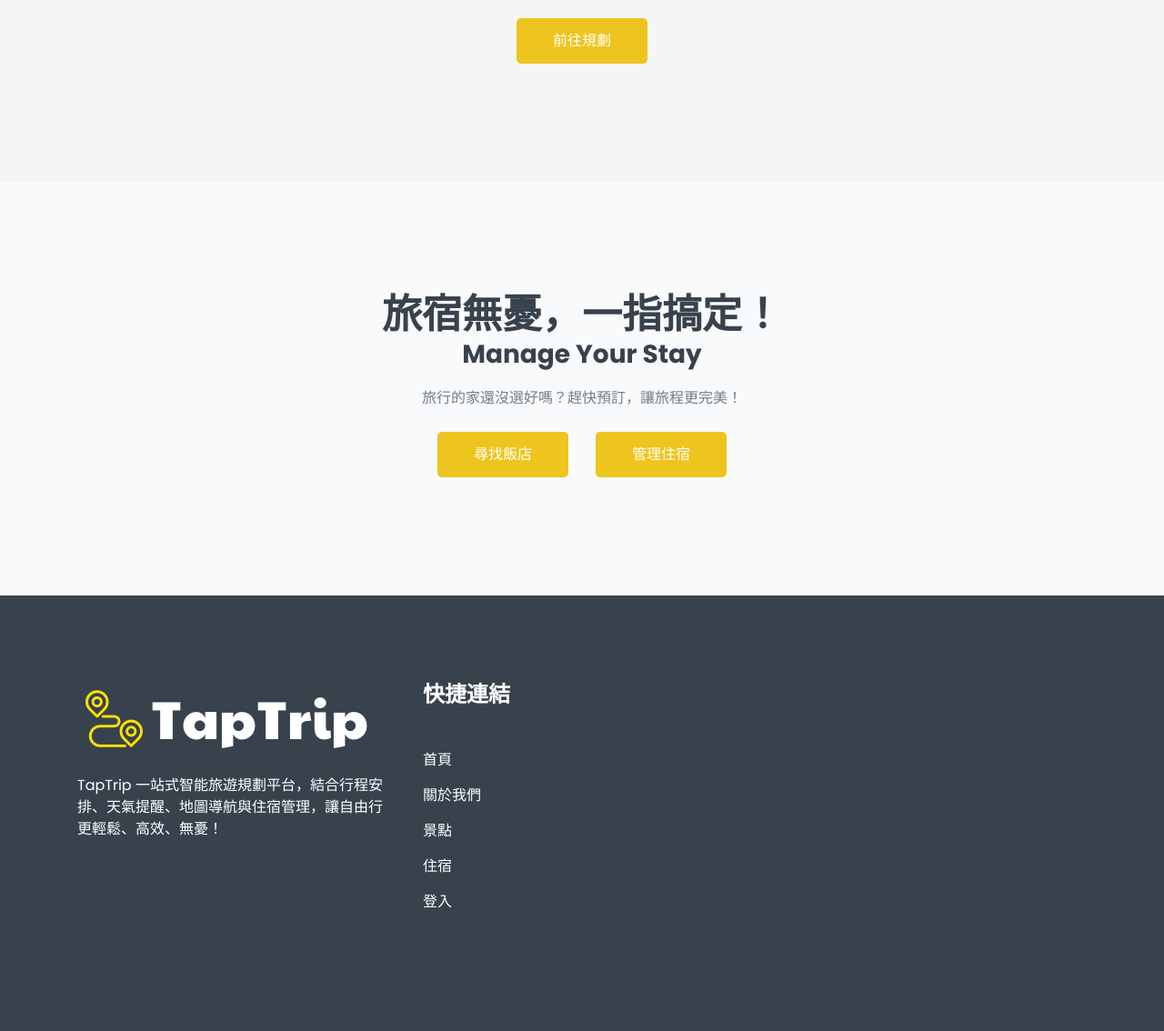
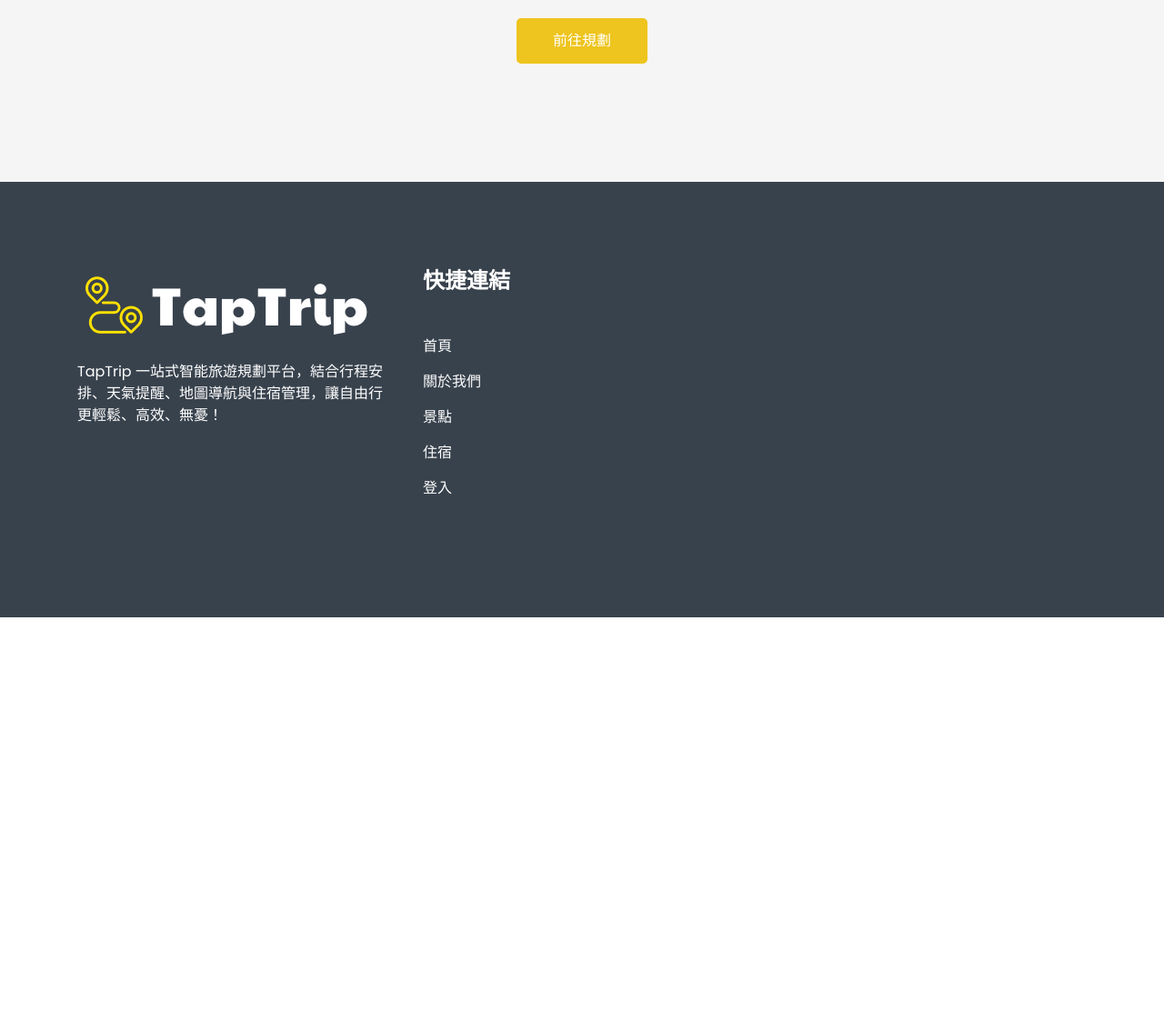
Before and after one commit to PBGlab/TapTrip, a Django app: page /home in a window 1280 px wide. Shown: the part 3356-4490 px from the top of the page at 91% size. After the commit the page ends 4035 px from the top, so only its background shows below. Run offline with Django 5.2, Linux system fonts and the light colour scheme; data comes from the database, SQL or seed files in the repository; some libraries are stand-ins or nearby versions.

Commit message:
版面調整,更新路由

```diff
--- a/myapp/templates/home.html
+++ b/myapp/templates/home.html
@@ -140,7 +140,7 @@
                                     </li>
                                     {% comment %} 首頁功能選單請勿變更 {% endcomment %}
                                     <li class="nav-item">
-                                        <a class="page-scroll" href="#booking">住宿管理</a>
+                                        <a class="page-scroll" href="/lodging">住宿管理</a>
                                     </li>
                                     {% comment %} 首頁功能選單請勿變更 {% endcomment %}
                                     <li class="nav-item" id="user-menu">
@@ -174,7 +174,7 @@
                         <div class="col-lg-6 col-md-8">
                             <div class="slider_content">
                                 <h2 class="slider_title wow fadeInLeftBig" data-wow-duration="1.3s" data-wow-delay="0.2s">Hi ! <strong>{{ request.user.username }}</strong></h2>
-                                <h2 class="slider_title wow fadeInLeftBig" data-wow-duration="1.3s" data-wow-delay="0.2s">準備好和<span>TapTrip</span><br>一起探索了嗎 ?</h2>
+                                <h2 class="slider_title wow fadeInLeftBig" data-wow-duration="1.3s" data-wow-delay="0.2s">準備好和<span>TapTrip</span><br>一起探索台灣了嗎 ?</h2>
                                 <p class="wow fadeInLeftBig" data-wow-duration="1.3s" data-wow-delay="0.5s">Hello !  Welcome to TapTrip </p>
                                 <p class="wow fadeInLeftBig" data-wow-duration="1.3s" data-wow-delay="0.5s">– Your Next Adventure Starts Here!</p>
                                 <a href="/trips" class="main-btn wow fadeInLeftBig" data-wow-duration="1.3s" data-wow-delay="0.8s">立即規劃</a>
@@ -271,6 +271,7 @@
                             <h2 class="title" style="font-weight: bold;">
                                 <a href="{{ attraction.link }}" target="_blank"><h5>{{ attraction.name }}</h5></a>
                             </h2>
+                            <a href="{{ attraction.link }}" class="main-btn" target="_blank" rel="noopener noreferrer">◎ 完整資訊</a>
                             <p class="price">{{ attraction.hashtag }}</p>
                         </div>
                     </div>
@@ -375,35 +376,6 @@
 
     <!--====== SERVICES PART ENDS ======-->
 
-<!--====== CONTACT PART START ======-->
-
-<section id="booking" class="contact_area pt-120 pb-130">
-    <div class="container">
-        <!-- 文字區域 -->
-        <div class="row justify-content-center">
-            <div class="col-lg-6">
-                <div class="section_title text-center pb-25">
-                    <h3 class="title">旅宿無憂，一指搞定！</h3>
-                    <h3>Manage Your Stay</h3>
-                    <p>旅行的家還沒選好嗎？趕快預訂，讓旅程更完美！</p>
-                </div> <!-- section title -->
-            </div>
-        </div> <!-- row -->
-
-        <!-- 按鈕區域：並排置中 -->
-        <div class="row justify-content-center">
-            <div class="col-auto">
-              <a href="/booking/" class="main-btn">尋找飯店</a>
-            </div>
-            <div class="col-auto">
-              <a href="/lodging" class="main-btn">管理住宿</a>
-            </div>
-          </div>
-    </div> <!-- container -->
-</section>
-
-
-<!--====== CONTACT PART ENDS ======-->
 
 
     <!--====== FOOTER PART START ======-->
```
